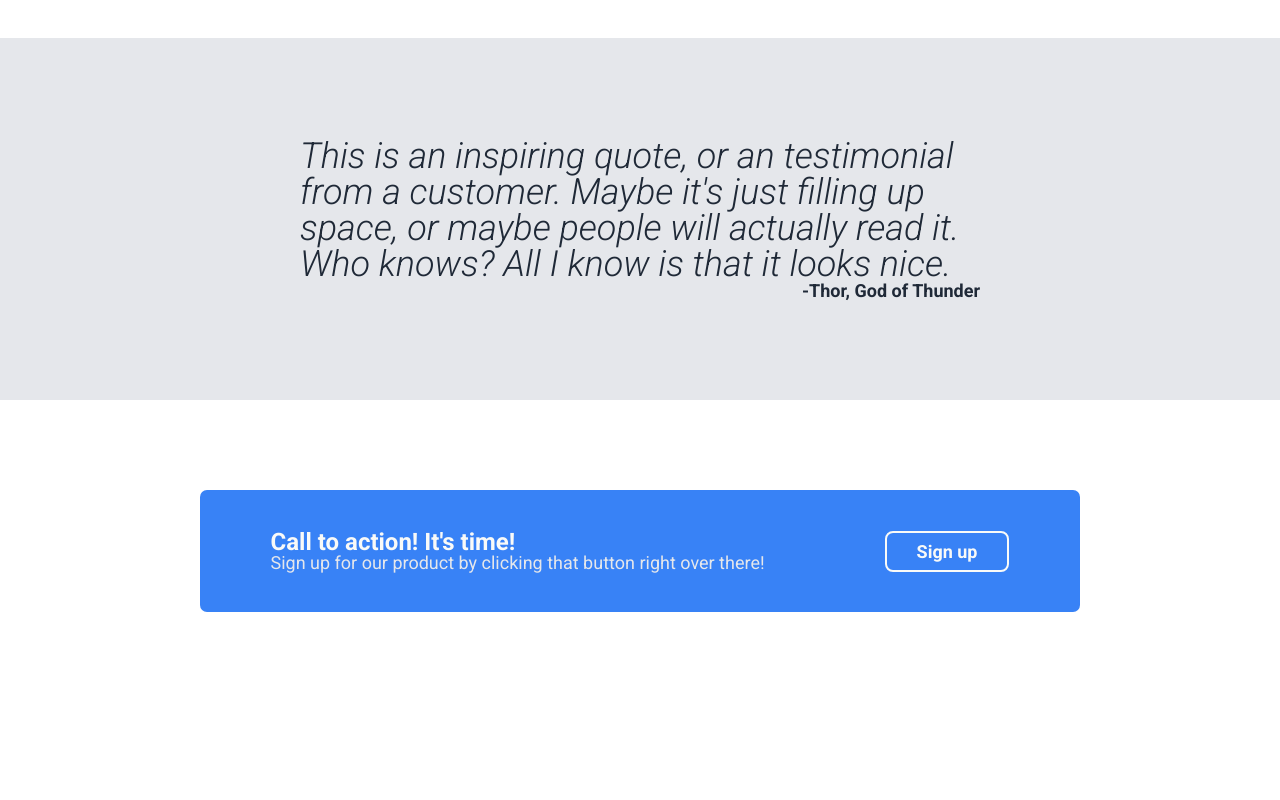
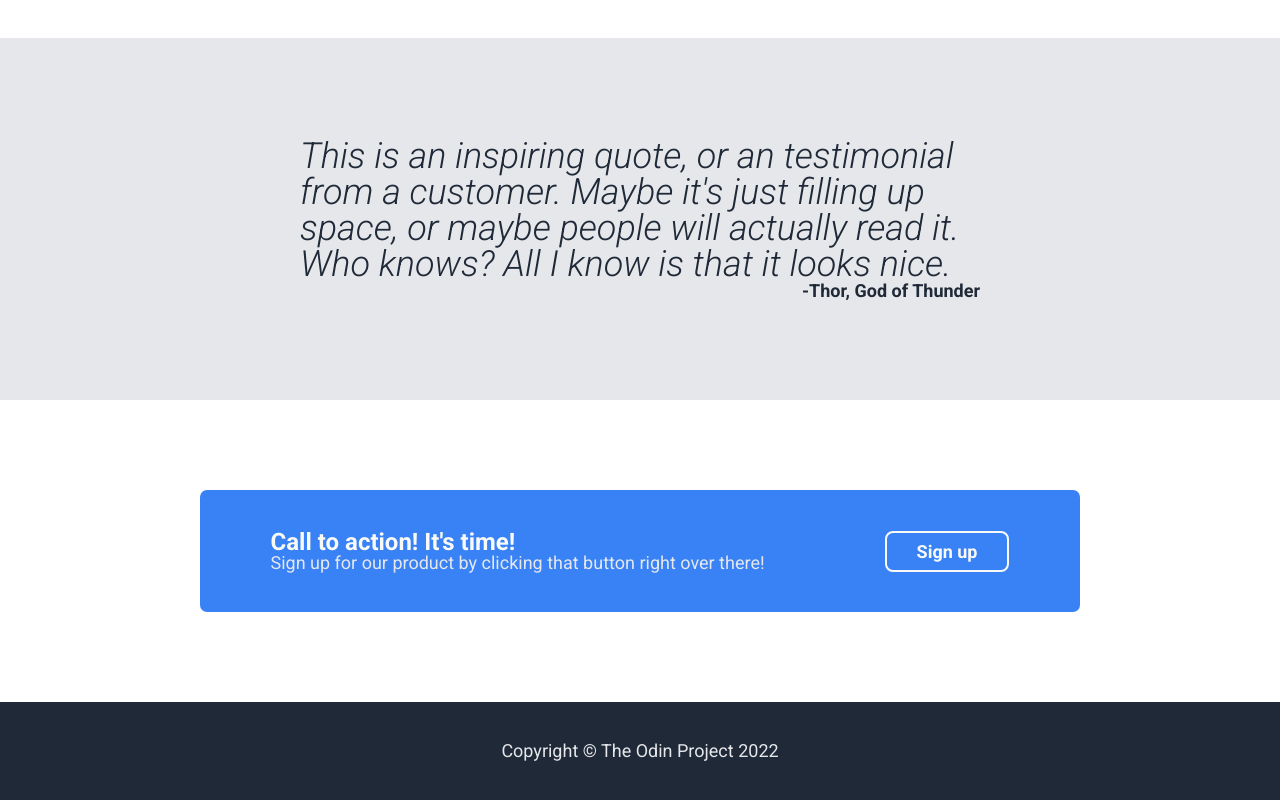
Before and after one commit to alanluisva/landing-page, a plain HTML site: page index.html in a window 1280 px wide. Shown: the part 912-1712 px from the top of the page. Before the commit the page ends 1614 px from the top, so only its background shows below. Drawn offline with Linux system fonts and the light colour scheme.

Commit message:
Create the footer

```diff
--- a/index.html
+++ b/index.html
@@ -32,7 +32,7 @@
                 <p id="main-title">This website is awesome</p>
                 <p>This website has some subtext that does here under the main title. It's a smaller font and the color
                     is lower contrast</p>
-                <button >Sign up</button>
+                <button>Sign up</button>
             </div>
 
             <div>
@@ -84,7 +84,10 @@
         <div>
             <button class="sign">Sign up</button>
         </div>
+    </div>
 
+    <div class="footer">
+        <p>Copyright &copy; The Odin Project 2022</p>
     </div>
 
 </body>
--- a/style.css
+++ b/style.css
@@ -148,3 +148,17 @@ img {
 .left + p {
     margin: 0;
 }
+
+/* here start the footer */
+
+.footer {
+    background-color: #1F2937;
+    display: flex;
+    justify-content: center;
+    align-items: center;
+    padding: 40px 0;
+}
+
+.footer p {
+    margin: 0;
+}
```
